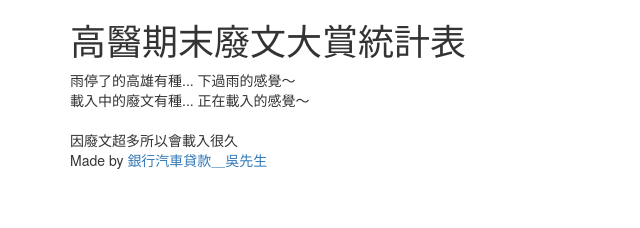
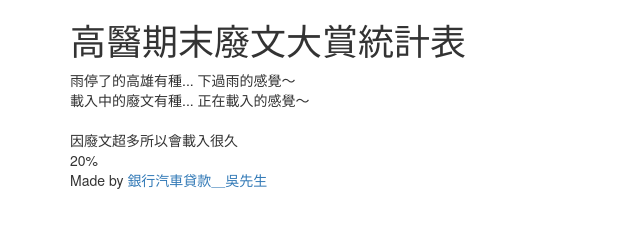
Before and after one commit to LarryStanley/TrashPost, a plain HTML site: page index.html in a window 1280 px wide. Shown: the whole page, without its empty margins (0-640 px from the left). Drawn offline with nearby package versions, Linux system fonts and the light colour scheme; no server answers.

Commit message:
Add percent.

```diff
--- a/index.html
+++ b/index.html
@@ -23,6 +23,7 @@
         <div id="loading">
             載入中的廢文有種... 正在載入的感覺～<br><br>
             因廢文超多所以會載入很久<br>
+            <div id="percent">0%</div>
             Made by <a href="https://goo.gl/aJxrBP" target="_blank">銀行汽車貸款＿吳先生</a>
         </div>
         <table class="table table-bordered table-responsive" id="main_table">
@@ -33,6 +34,7 @@
     <script>
     var url = "https://graph.facebook.com/1460195947629865/feed?fields=actions,from,message,likes.limit(0).summary(true)&limit=2000&access_token=CAAWnAJjuBBkBAB6ZAsyDd26F84D5iAZAopuZBv9h4GzC8RGFlwCbJOUtVoQESpBKvSCSPZC6EZC78ZBAkeHZClIkvLWY3dTZB7WZBaeybQN2bVWt8hFrqamvjwizgx66K84Wry4bDoLpWy3MV3spFMgYOPrqMG0olGb7C6Pn4r064hTi1tFODQzLi";
     var allData = [];
+    var percent = 0;
 
     getData(url);
 
@@ -59,6 +61,8 @@
                 getData(String(data['paging']['next']));
         });
         console.log(allData.length);
+        percent += 20;
+        $("#percent").replaceWith("<div id='percent'>"+ percent +"%</div>");
     }
     </script>
     <script>
```
